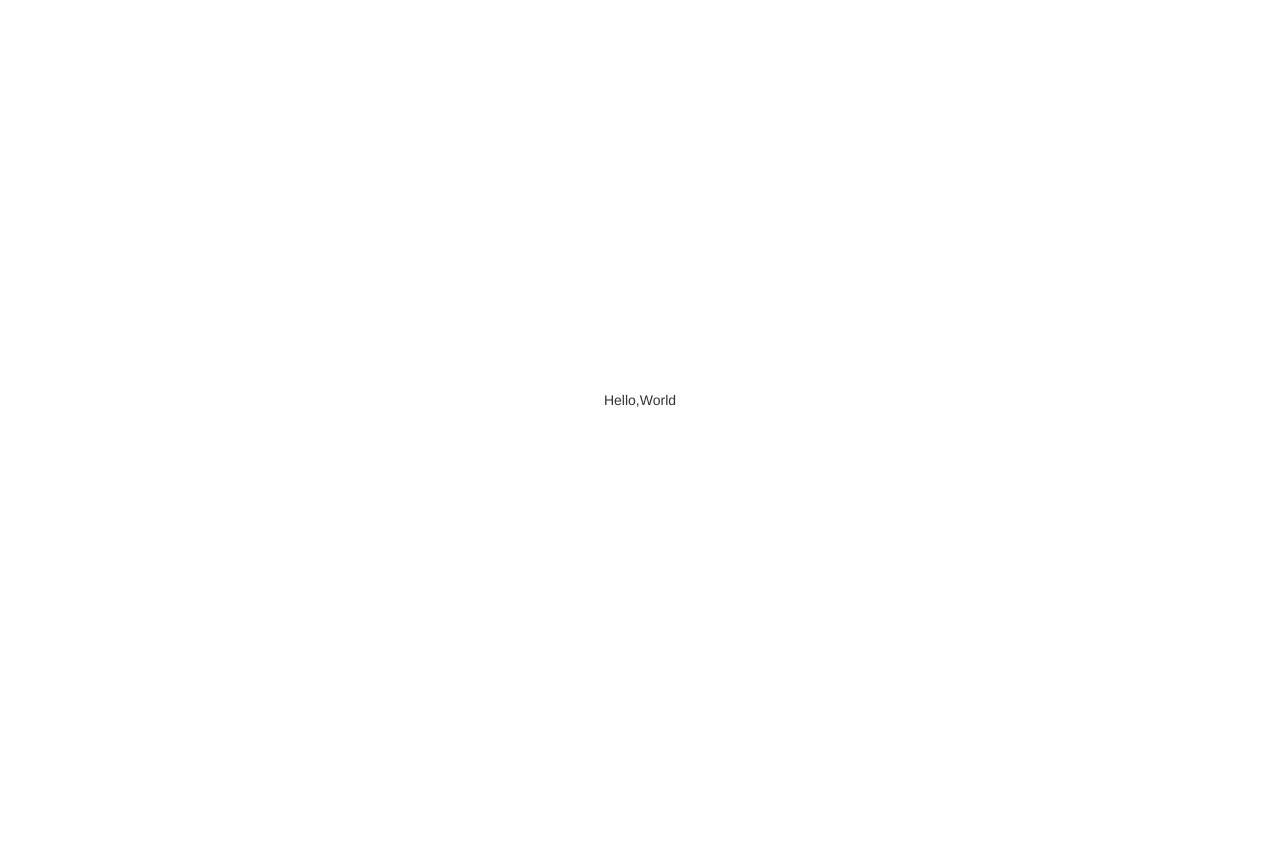
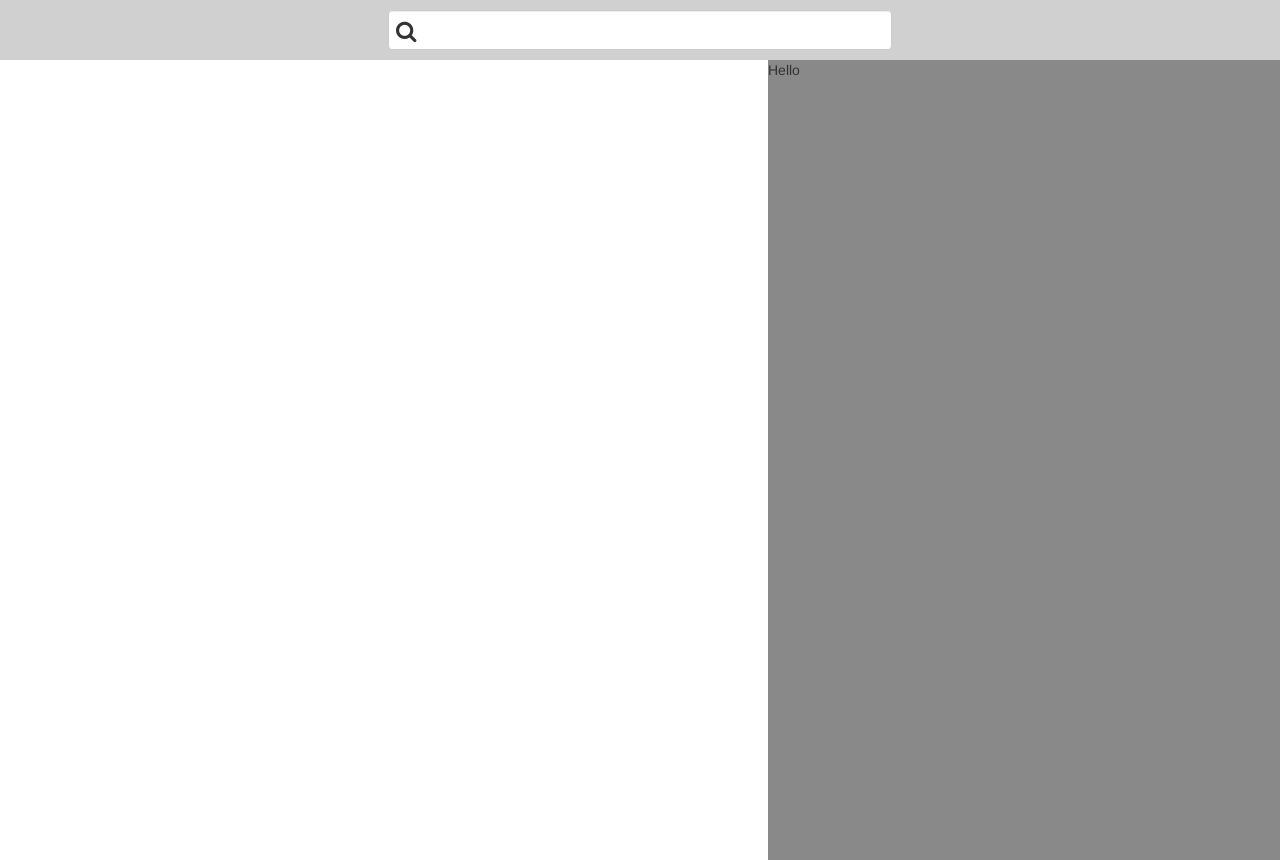
Before and after one commit to killeraliens/react-songkick, a React app: page / in a window 1280 px wide. Before the commit the page ends 800 px from the top, so only its background shows below. Built offline with nearby package versions, Linux system fonts and the light colour scheme.

Commit message:
setup basics

```diff
--- a/assets/stylesheets/application.scss
+++ b/assets/stylesheets/application.scss
@@ -2,9 +2,63 @@ body {
   font-family: Helvetica;
 }
 
-#root {
+#root > div {
   height: 100vh;
+}
+
+.nav-bar {
+  height: 60px;
+  background-color: rgba(20, 20, 20, 0.2);
+  padding: 10px;
   display: flex;
-  align-items: center;
-  justify-content: center;
+
+  .search-input-contain {
+    flex: 0 0 40%;
+    margin: 0 auto;
+    position: relative;
+    .search-input {
+      height: 100%;
+      width: 100%;
+      padding-left: 40px;
+      font-size: 18px;
+    }
+    &:before {
+      font-family: FontAwesome;
+      content: '\f002';
+      font-size: 22px;
+      position: absolute;
+      left: 8px;
+      top: 6px;
+      z-index: 10;
+    }
+  }
+
+  .links {
+    flex: 0 0 60%;
+  }
 }
+
+.scene-contain {
+  display: flex;
+  height: 100vh;
+
+}
+
+.left-scene {
+  flex: 0 0 60%;
+  .displayed-event {
+
+  }
+}
+
+.right-scene {
+  flex: 0 0 40%;
+  background-color: rgba(20, 20, 20, 0.5);
+  .listings {
+    overflow: scroll;
+    .event-card {
+
+    }
+
+  }
+}
--- /dev/null
+++ b/src/components/app.jsx
@@ -0,0 +1,28 @@
+import React, { Component } from 'react';
+import SearchByName from './search_by_name.jsx';
+import Listing from './listing.jsx';
+
+class App extends Component {
+
+
+
+  render() {
+    return (
+      <div>
+        <div className="nav-bar">
+          <SearchByName />
+        </div>
+        <div className="scene-contain">
+          <div className="left-scene">
+            {/*<Event />*/}
+          </div>
+          <div className="right-scene">
+            <Listing />
+          </div>
+        </div>
+      </div>
+    )
+  }
+}
+
+export default App;
--- /dev/null
+++ b/src/components/listing.jsx
@@ -0,0 +1,11 @@
+import React, { Component} from 'react';
+
+const Listing = (props) => {
+  return (
+    <div className="listing">
+        Hello
+    </div>
+  )
+}
+
+export default Listing;
--- /dev/null
+++ b/src/components/search_by_name.jsx
@@ -0,0 +1,14 @@
+import React, { Component} from 'react';
+
+class SearchByName extends Component {
+  render() {
+    return (
+      <div className="search-input-contain">
+        <input className="form-control search-input"></input>
+      </div>
+    )
+  }
+
+}
+
+export default SearchByName;
--- a/src/index.jsx
+++ b/src/index.jsx
@@ -1,18 +1,12 @@
 import React from 'react';
 import ReactDOM from 'react-dom';
-
 import '../assets/stylesheets/application.scss';
 
-const Hello = ({ name }) => {
-  return (
-    <div>
-      Hello,
-      {name}
-    </div>
-  );
-};
+import App from './components/app.jsx';
+
+
 
 const root = document.getElementById('root');
 if (root) {
-  ReactDOM.render(<Hello name="World" />, root);
+  ReactDOM.render(<App />, root);
 }
--- a/templates/index.html
+++ b/templates/index.html
@@ -3,7 +3,8 @@
   <head>
     <meta charset="UTF-8">
     <link rel="stylesheet" href="https://maxcdn.bootstrapcdn.com/bootstrap/3.3.7/css/bootstrap.min.css">
-    <title>React boilerplate</title>
+    <link rel="stylesheet" href="https://stackpath.bootstrapcdn.com/font-awesome/4.7.0/css/font-awesome.min.css">
+    <title>Search Songkick</title>
   </head>
   <body>
     <div id="root"></div>
```
Also changed, not shown: 1 other file (tests, documents, lock files or other folders).
